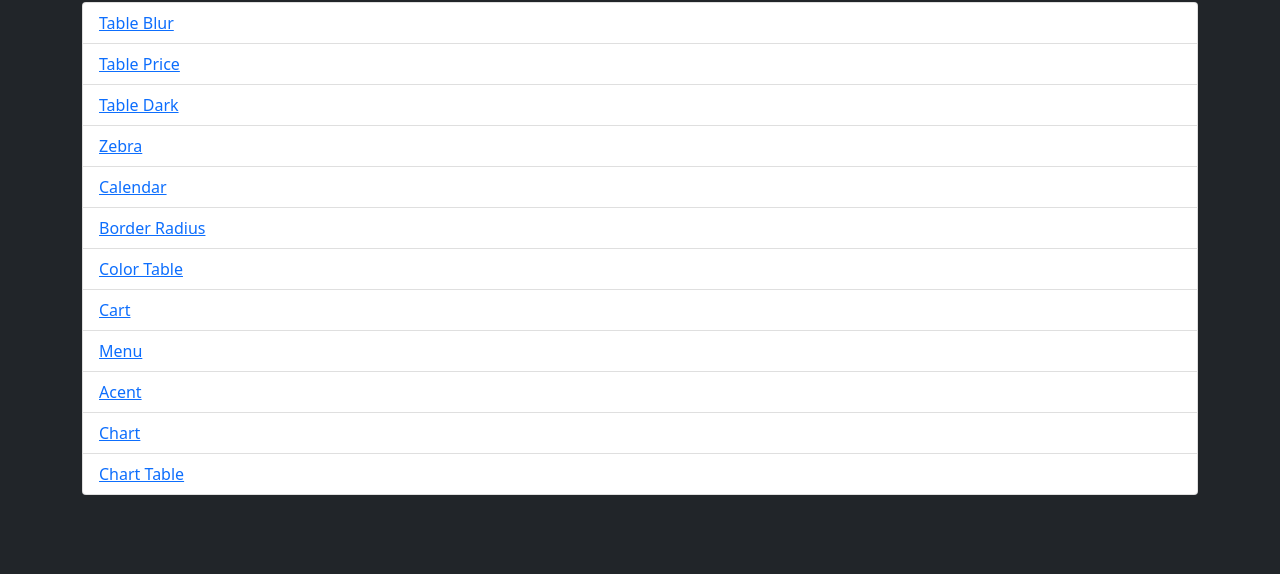
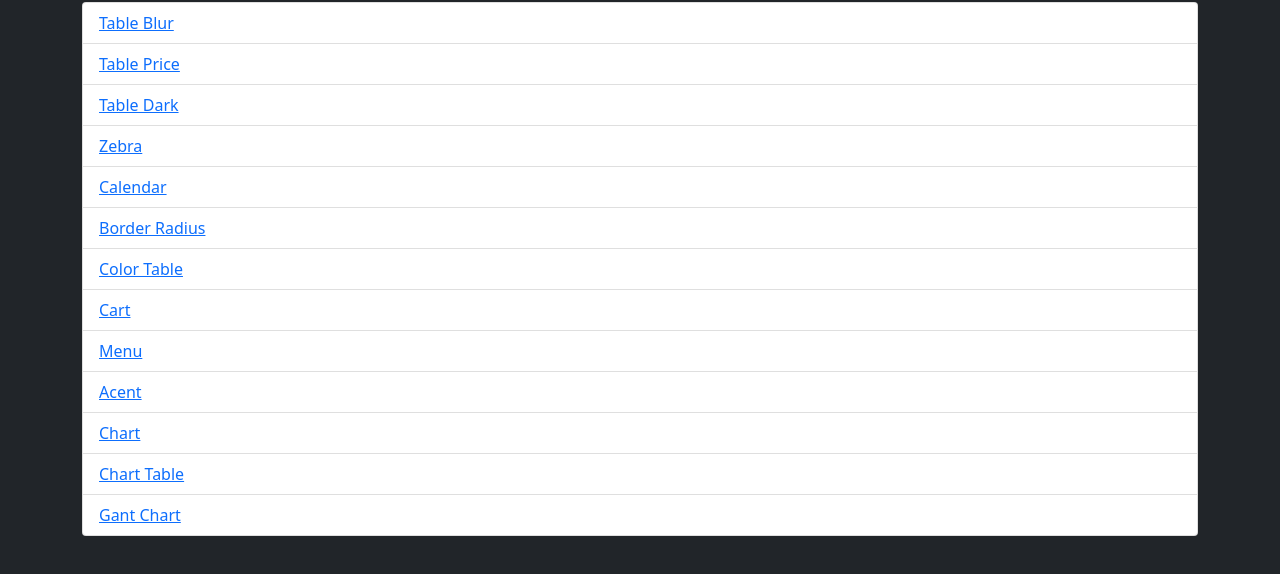
Before and after one commit to Dmitriy-1986/Table-example, a plain HTML site: page index.html in a window 1280 px wide. Shown: the part 78-652 px from the top of the page. Drawn offline with nearby package versions, Linux system fonts and the light colour scheme.

Commit message:
Update index.html

```diff
--- a/index.html
+++ b/index.html
@@ -26,6 +26,7 @@
             <li class="list-group-item "><a href="acent.html">Acent</a></li>
             <li class="list-group-item "><a href="chart.html">Chart</a></li>
             <li class="list-group-item "><a href="chart-table.html">Chart Table</a></li>
+            <li class="list-group-item "><a href="gantt-chart.html">Gant Chart</a></li>
         </ul>
     </div>
     <script src="https://cdn.jsdelivr.net/npm/bootstrap@5.0.2/dist/js/bootstrap.bundle.min.js"
```
